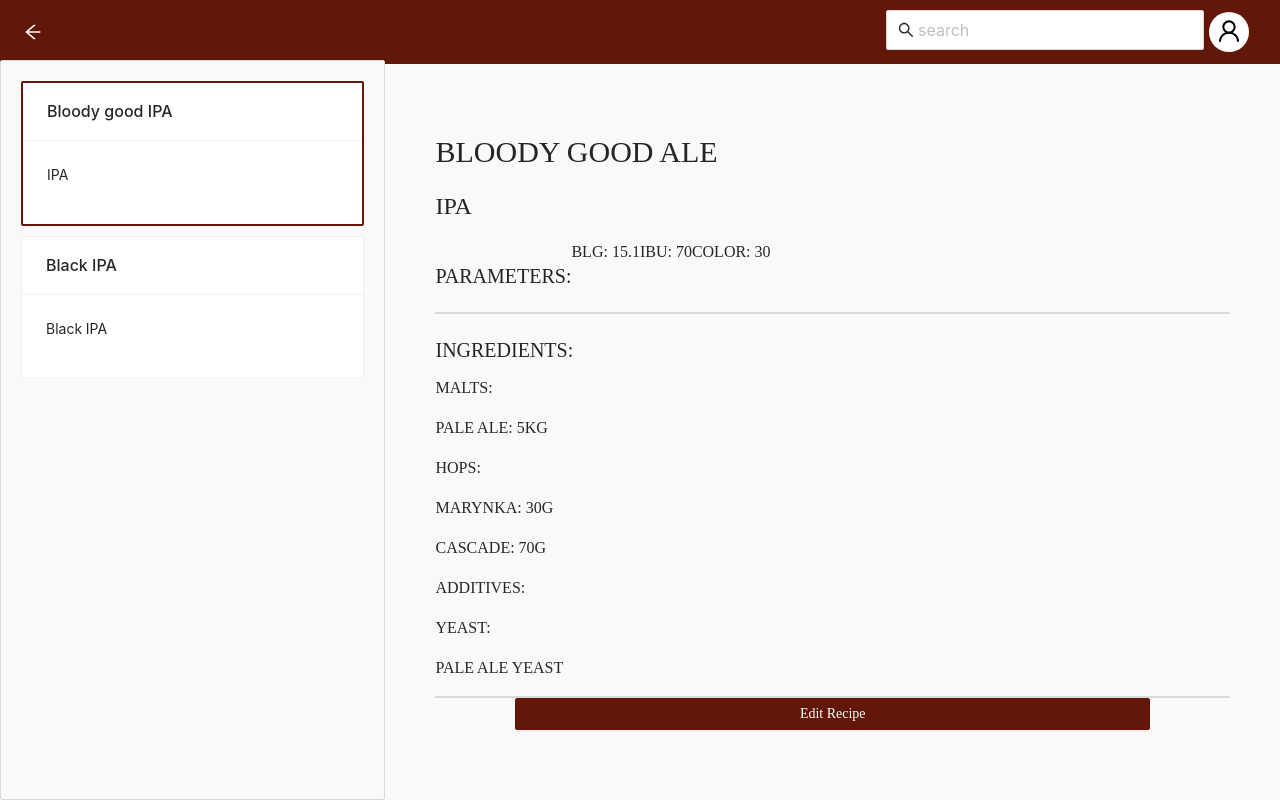
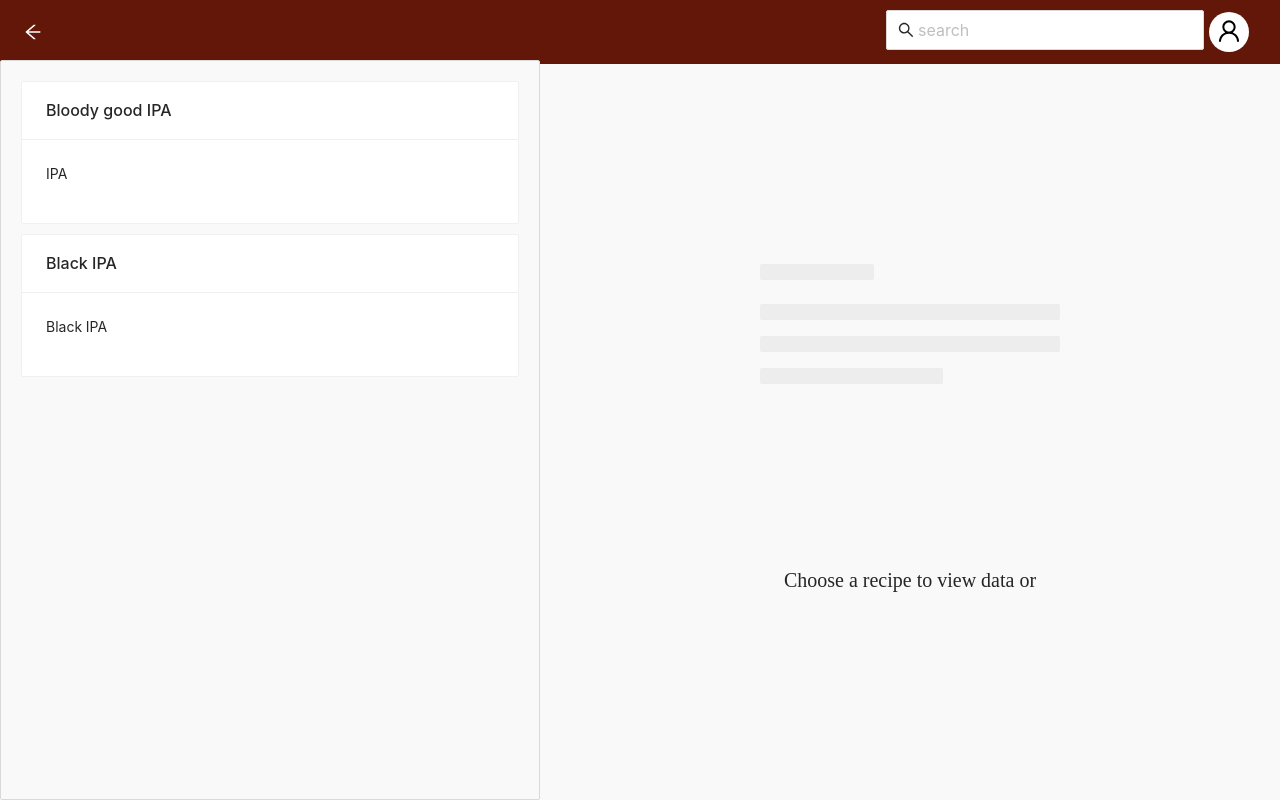
Before and after one commit to s20156/brewder, a React (Create React App) app: page /login in a window 1280 px wide. Both pictures are taken after typing "name@example.com", "Sample123" into the empty fields and a click on the button "Sign In". Built offline with nearby package versions, Linux system fonts and the light colour scheme.

Commit message:
Added recipe selection action and reducer

```diff
--- a/src/App.tsx
+++ b/src/App.tsx
@@ -3,17 +3,22 @@ import "antd/dist/antd.css";
 import { createBrowserHistory } from 'history';
 import { Router } from 'react-router';
 import { Routes } from './routes/Routes';
+import { Provider } from 'react-redux';
+import { initStore } from './store/initStore';
 
 const history = createBrowserHistory();
+const store = initStore();
 
 class App extends React.Component {
   render(): JSX.Element  {
     return(
-      <div className="app">
-        <Router history={history}>
-          <Routes />
-        </Router>
-      </div>
+      <Provider store={store}>
+        <div className="app">
+          <Router history={history}>
+            <Routes />
+          </Router>
+        </div>
+      </Provider>
     )
   }
 }
--- a/src/components/Dashboard/Dashboard.tsx
+++ b/src/components/Dashboard/Dashboard.tsx
@@ -7,7 +7,7 @@ export const Dashboard: React.FC = () => {
     return (
         <div className="dashboardContent">
             <RecipeCards />
-            <RecipeDetails id={12} name="Bloody good ale" beerStyle="IPA" blg={15.1} ibu={70} color={30} malts={["Pale ale: 5kg"]} hops={["Marynka: 30g", "Cascade: 70g"]} yeast={["Pale ale yeast"]} additives={[]} />
+            <RecipeDetails />
         </div>
     )
 }
--- a/src/components/recipes/RecipeCard/RecipeCard.tsx
+++ b/src/components/recipes/RecipeCard/RecipeCard.tsx
@@ -1,6 +1,9 @@
 import React from "react";
 import { Card as AntCard } from "antd";
 import classNames from "classnames";
+import { useDispatch, useSelector } from "react-redux";
+import { RootState } from "../../../store/reducers/rootReducer";
+import { setSelectedRecipeId } from "../../../store/actions/selectedRecipe.actions";
 
 export interface RecipeCardProps {
     id: number;
@@ -20,12 +23,13 @@ export const RecipeCard: React.FC<RecipeCardProps> = ({
     name,
     beerStyle
 }) => {
+    const dispatch = useDispatch();
+    const storeId = useSelector((state: RootState) => state.selectedRecipe.id);
     const handleClick = () => {
-        console.log(id);
+        dispatch(setSelectedRecipeId(id === storeId ? { id: 0 } : { id: id }));
     }
-
     return (
-        <AntCard className={classNames("card", id === 11 ? "card-active" : "")} title={name} onClick={handleClick}>
+        <AntCard className={classNames("card", id === storeId ? "card-active" : "")} title={name} onClick={handleClick}>
             <p>{beerStyle}</p>
         </AntCard>
     )
--- a/src/components/recipes/RecipeCards/RecipeCards.tsx
+++ b/src/components/recipes/RecipeCards/RecipeCards.tsx
@@ -1,14 +1,15 @@
 import { Skeleton } from "antd";
 import React from "react";
 import { RecipeCard, RecipeCardProps } from "../RecipeCard/RecipeCard";
-import { recipeMock } from "../../../utils/mocks/recipeMocks";
+import { useSelector } from "react-redux";
+import { RootState } from "../../../store/reducers/rootReducer";
 
 export interface RecipeCardsProps {
     recipeCards: RecipeCardProps[];
 }
 
 export const RecipeCards: React.FC = () => {
-    const cards: RecipeCardsProps = recipeMock;
+    const cards: RecipeCardsProps = useSelector((state: RootState) => state.recipe);
     return (
         <div className="cardsGroup">
             {!!cards ?
--- a/src/components/recipes/RecipeDetails/RecipeDetails.tsx
+++ b/src/components/recipes/RecipeDetails/RecipeDetails.tsx
@@ -1,8 +1,9 @@
 import { Skeleton } from "antd";
 import React from "react";
+import { useSelector } from "react-redux";
 import { Link } from "react-router-dom";
+import { RootState } from "../../../store/reducers/rootReducer";
 import Button from "../../interaction/Button";
-import { RecipeCardProps } from "../RecipeCard/RecipeCard";
 
 
 export const RecipeEmptyTab: React.FC = () => {
@@ -20,47 +21,38 @@ export const RecipeEmptyTab: React.FC = () => {
     );
 }
 
-export const RecipeDetails: React.FC<RecipeCardProps> = ({
-    id,
-    name,
-    beerStyle,
-    blg,
-    ibu,
-    color,
-    malts,
-    hops,
-    additives,
-    yeast
-
-}) => {
+export const RecipeDetails: React.FC = () => {
+    const selectedRecipeId: number = useSelector((state: RootState) => state.selectedRecipe.id);
+    const recipeData = useSelector((state: RootState) => state.recipe.recipeCards?.find(element => element.id === selectedRecipeId));
     return (
+        (recipeData ?
             <div className="recipeDetails">
                 <div className="data">
-                <h1>{name}</h1>
-                <h2>{beerStyle}</h2>
+                    <h1>{recipeData.name}</h1>
+                    <h2>{recipeData.beerStyle}</h2>
                     <div className="row">
                         <h3>Parameters:</h3>
-                    <p>BLG: {blg}</p>
-                    <p>IBU: {ibu}</p>
-                    <p>Color: {color}</p>
+                        <p>BLG: {recipeData.blg}</p>
+                        <p>IBU: {recipeData.ibu}</p>
+                        <p>Color: {recipeData.color}</p>
                     </div>
                 </div>
                 <div className="data">
                     <h3>Ingredients:</h3>
                     <p>Malts: </p>
-                {malts.map((item,index) => (
+                    {recipeData.malts.map((item,index) => (
                         <p key={index}>{item}</p>
                     ))}
                     <p>Hops: </p>
-                {hops.map((item,index) => (
+                    {recipeData.hops.map((item,index) => (
                         <p key={index}>{item}</p>
                     ))}
                     <p>Additives: </p>
-                {additives.map((item,index) => (
+                    {recipeData.additives.map((item,index) => (
                         <p key={index}>{item}</p>
                     ))}
                     <p>Yeast: </p>
-                {yeast.map((item,index) => (
+                    {recipeData.yeast.map((item,index) => (
                         <p key={index}>{item}</p>
                     ))}
                 </div>
@@ -68,5 +60,8 @@ export const RecipeDetails: React.FC<RecipeCardProps> = ({
                     <Link className="button" to="/edit"><Button className="button" type="primary" label="Edit Recipe" /></Link>
                 </div>
             </div>
+            :
+            <RecipeEmptyTab />
+        )
     )
 }
--- a/src/store/actions/recipe.actions.ts
+++ b/src/store/actions/recipe.actions.ts
@@ -10,7 +10,7 @@ export interface Recipes {
 /**
  * Set recipes data
  * @param recipes
- * @returns employees data
+ * @returns recipes data
  */
 export function setRecipes(recipes: RecipeCardsProps): Recipes {
     return {
--- /dev/null
+++ b/src/store/actions/selectedRecipe.actions.ts
@@ -0,0 +1,22 @@
+import { SelectedRecipeId } from "../reducers/selectedRecipe.reducers";
+
+export const SET_SELECTED_RECIPE = "setSelectedRecipe";
+
+export interface SelectedRecipe {
+    type: typeof SET_SELECTED_RECIPE;
+    payload: SelectedRecipeId;
+}
+
+/**
+ * Set recipes data
+ * @param recipeId
+ * @returns recipeId data
+ */
+export function setSelectedRecipeId(recipeId: SelectedRecipeId):SelectedRecipe {
+    return {
+        type: SET_SELECTED_RECIPE,
+        payload: recipeId,
+    };
+}
+
+export type SelectedRecipeActions = SelectedRecipe;
--- a/src/store/reducers/recipe.reducers.ts
+++ b/src/store/reducers/recipe.reducers.ts
@@ -2,17 +2,17 @@ import { RecipeCardsProps } from "../../components/recipes/RecipeCards/RecipeCar
 import { recipeMock } from "../../utils/mocks/recipeMocks";
 import { RecipeActions, SET_RECIPES } from "../actions/recipe.actions";
 
-export const initialEmployeesState: RecipeCardsProps = recipeMock;
+export const initialRecipesState: RecipeCardsProps = recipeMock;
 
 /**
- * Employees reducer
+ * Recipes reducer
  * @param [state]
  * @param action
  * @returns state
  */
 
 export default function recipesReducer(
-    state: RecipeCardsProps = initialEmployeesState,
+    state: RecipeCardsProps = initialRecipesState,
     action: RecipeActions,
 ) {
     switch (action.type) {
--- a/src/store/reducers/rootReducer.ts
+++ b/src/store/reducers/rootReducer.ts
@@ -1,8 +1,10 @@
 import { combineReducers } from "redux";
 import recipesReducer from "./recipe.reducers";
+import selectedRecipeReducer from "./selectedRecipe.reducers";
 
 const appReducer = combineReducers({
     recipe: recipesReducer,
+    selectedRecipe: selectedRecipeReducer,
 });
 
 const rootReducer = (state: any, action: any) =>{
--- /dev/null
+++ b/src/store/reducers/selectedRecipe.reducers.ts
@@ -0,0 +1,32 @@
+import { SelectedRecipeActions, SET_SELECTED_RECIPE } from "../actions/selectedRecipe.actions";
+
+export interface SelectedRecipeId {
+    id: number;
+}
+
+export const initialSelectedRecipeState: SelectedRecipeId = {
+    id: 0,
+};
+
+/**
+ * Recipe Id reducer
+ * @param [state]
+ * @param action
+ * @returns state
+ */
+
+export default function selectedRecipeReducer(
+    state: SelectedRecipeId = initialSelectedRecipeState,
+    action: SelectedRecipeActions,
+) {
+    switch (action.type) {
+        case SET_SELECTED_RECIPE: {
+            return {
+                ...action.payload,
+            };
+        }
+        default: {
+            return state;
+        }
+    }
+}
--- a/src/styles/_colors.scss
+++ b/src/styles/_colors.scss
@@ -14,4 +14,4 @@ $link: #224477;
 
 $primary: #621708;
 $secondary: #be6845;
-$mid: #d8910d;
+$mid: #a04937;
```
Lines whose indentation alone changed are shown as unchanged.
